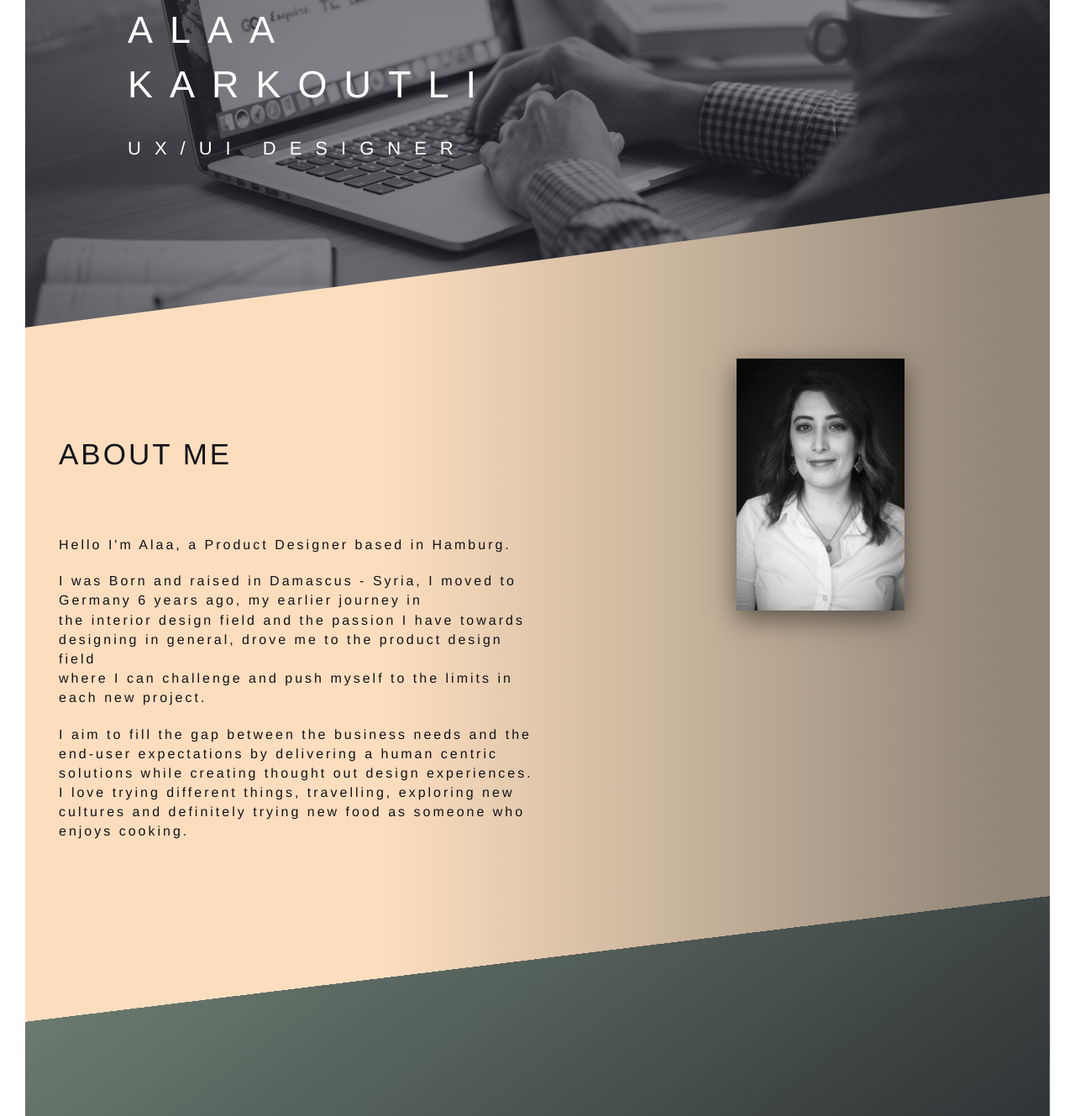
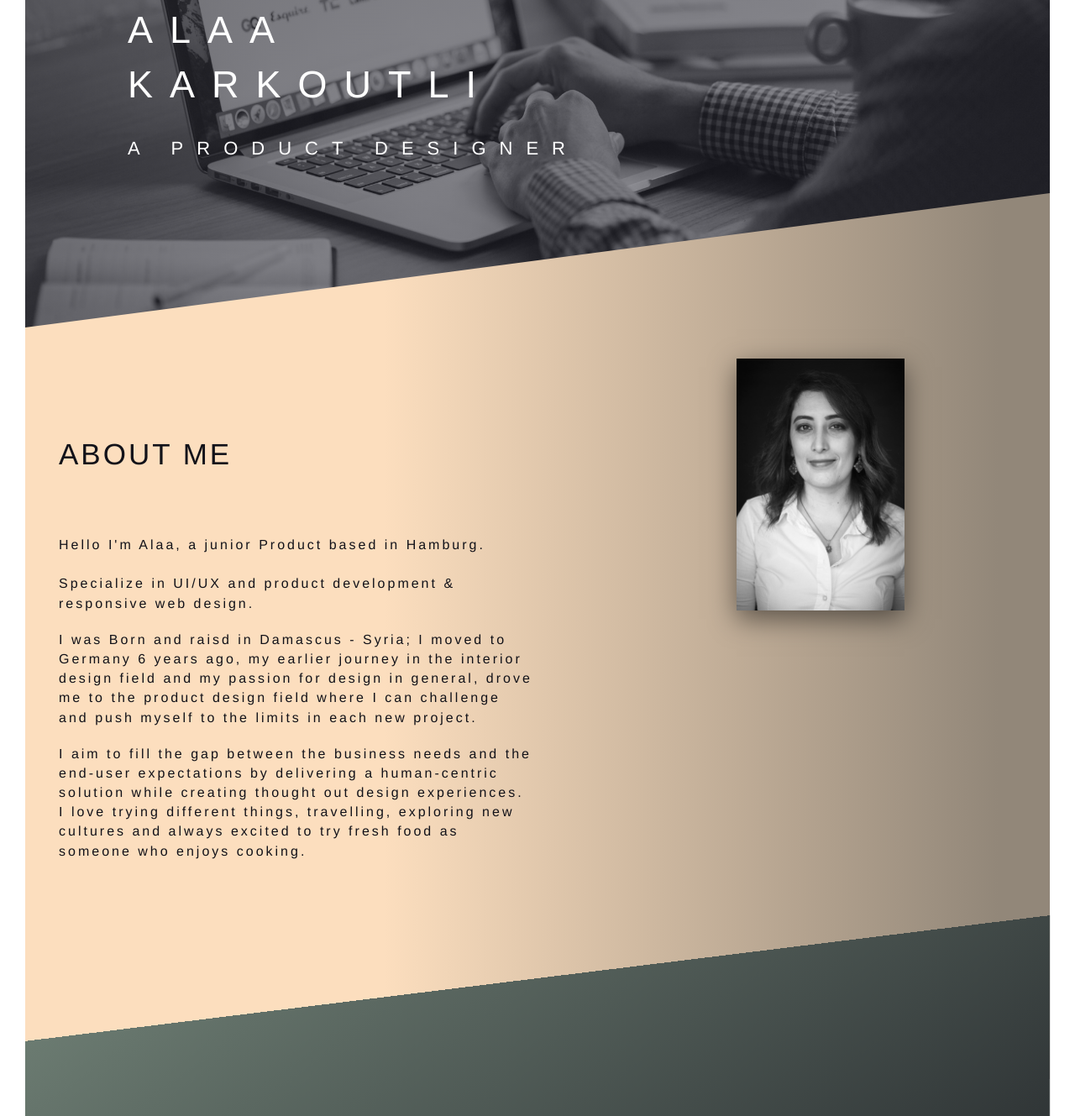
Before and after one commit to AlaaDev22/Portfolio, a website: page index.html in a window 1280 px wide. Shown: the part 400-1729 px from the top of the page at 84% size. Drawn offline with nearby package versions, Linux system fonts and the light colour scheme.

Commit message:
modify portfolio

```diff
--- a/index.html
+++ b/index.html
@@ -54,7 +54,7 @@
       </nav>
       <div class="heading">
         <div class="heading--primary">Alaa Karkoutli</div>
-        <div class="heading--secondary">UX/UI Designer</div>
+        <div class="heading--secondary">A Product Designer</div>
       </div>
     </header>
     <main>
@@ -67,18 +67,21 @@
         <div class="row">
           <div class="col-1-of-2">
             <p class="section-about__text">
-              Hello I'm Alaa, a Product Designer based in Hamburg.
+              Hello I'm Alaa, a junior Product based in Hamburg.
+              <br>
+              <br>
+              Specialize in UI/UX and product development & responsive web design.
             </p>
             <p class="section-about__text">
-              I was Born and raised in Damascus - Syria, I moved to <br>Germany 6 years ago, my earlier journey in <br>the interior design field and the passion I have towards designing in general,
+              I was Born and raisd in Damascus - Syria; I moved to Germany 6 years ago, my earlier journey in the interior design field and my passion for design in general,
 
-              drove me to the product design field <br>where I can challenge
+              drove me to the product design field where I can challenge
               and push myself to the limits in each new project.
             </p>
             <p class="section-about__text">
-              I aim to fill the gap between the business needs and the end-user expectations by delivering a human centric solutions while creating thought out design experiences.
+              I aim to fill the gap between the business needs and the end-user expectations by delivering a human-centric solution while creating thought out design experiences.
               <br>
-              I love trying different things, travelling, exploring new cultures and definitely trying new food as someone who enjoys cooking.
+              I love trying different things, travelling, exploring new cultures and always excited to try fresh food as someone who enjoys cooking.
             </p>
           </div>
           <div class="col-1-of-2">
@@ -126,7 +129,7 @@
               <li class="skills__item">Trello</li>
               <li class="skills__item">AutoCAD</li>
               <li class="skills__item">AutoCAD Rivet</li>
-              >
+
             </ul>
           </div>
         </div>
```
